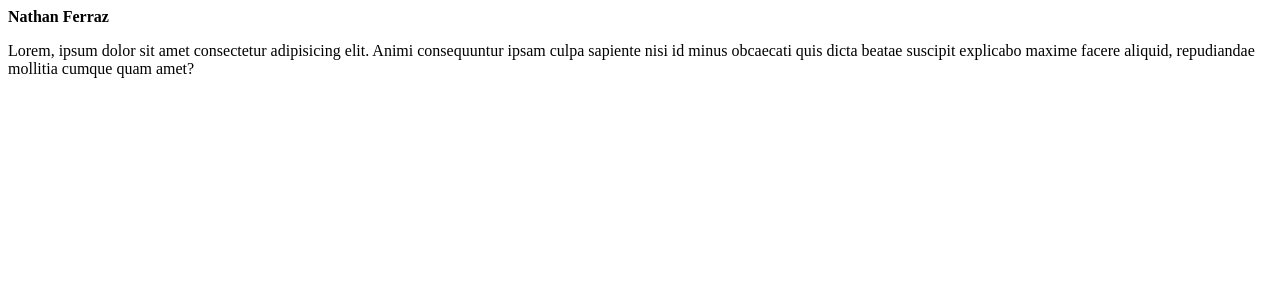
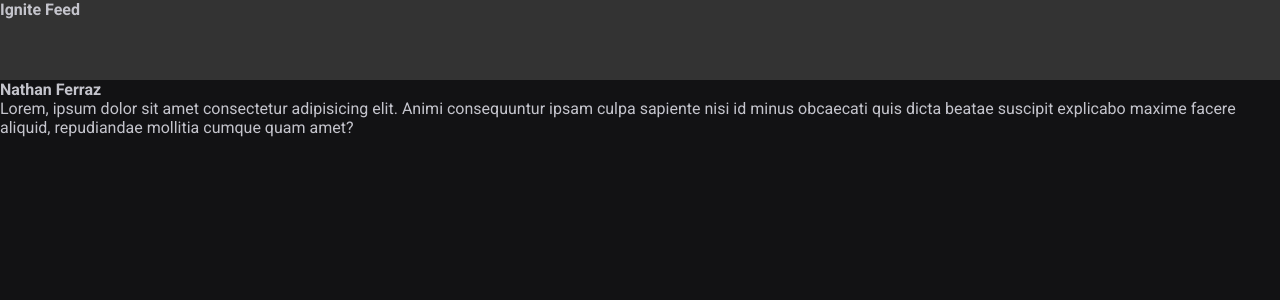
Before and after one commit to FerrazNathan/Ignite-Feed, a React (Vite) app in the folder vite-project/: page / in a window 1280 px wide. Shown: the top 300 px of the page. Built offline with nearby package versions, Linux system fonts and the light colour scheme.

Commit message:
create a default styles

```diff
--- a/vite-project/index.html
+++ b/vite-project/index.html
@@ -2,8 +2,16 @@
 <html lang="en">
   <head>
     <meta charset="UTF-8" />
+
+    <link rel="preconnect" href="https://fonts.googleapis.com" />
+    <link rel="preconnect" href="https://fonts.gstatic.com" crossorigin />
+
     <link rel="icon" type="image/svg+xml" href="/vite.svg" />
+
     <meta name="viewport" content="width=device-width, initial-scale=1.0" />
+
+    <link href="https://fonts.googleapis.com/css2?family=Roboto:wght@400;700&display=swap" rel="stylesheet" />
+
     <title>Feed</title>
   </head>
   <body>
--- /dev/null
+++ b/vite-project/src/components/Header/Header.module.css
@@ -0,0 +1,4 @@
+.header {
+  background: #333;
+  height: 80px;
+}
--- /dev/null
+++ b/vite-project/src/components/Header/index.jsx
@@ -0,0 +1,10 @@
+
+import styles from './Header.module.css'
+
+export function Header() {
+  return (
+    <header className={styles.header}>
+      <strong>Ignite Feed</strong>
+    </header>
+  )
+}
--- /dev/null
+++ b/vite-project/src/global.css
@@ -0,0 +1,30 @@
+:root {
+  --white: #FFF;
+  --grey-100: #e1e1e6;
+  --grey-300: #c4c4cc;
+  --grey-400: #8d8d99;
+  --grey-600: #323238;
+  --grey-700: #29292e;
+  --grey-800: #282824;
+  --grey-900: #121214;
+  --green-500: #00875f;
+
+}
+
+* {
+  box-sizing: border-box;
+  padding: 0;
+  margin: 0;
+}
+
+body {
+  background: var(--grey-900);
+  color: var(--grey-300);
+  -webkit-font-smoothing: antialiased;
+}
+
+body, input, button, textarea {
+  font-family: 'Roboto', sans-serif;
+  font-weight: 400;
+  font-size: 1rem;
+}
--- a/vite-project/src/pages/App.jsx
+++ b/vite-project/src/pages/App.jsx
@@ -1,9 +1,13 @@
 import { Post } from '../components/Post';
+import { Header } from '../components/Header';
+
+import '../global.css'
 
 export function App() {
 
   return (
     <>
+    <Header />
       <Post
         author='Nathan Ferraz'
         content='Lorem, ipsum dolor sit amet consectetur adipisicing elit. Animi consequuntur ipsam culpa sapiente nisi id minus obcaecati quis dicta beatae suscipit explicabo maxime facere aliquid, repudiandae mollitia cumque quam amet?'
```
